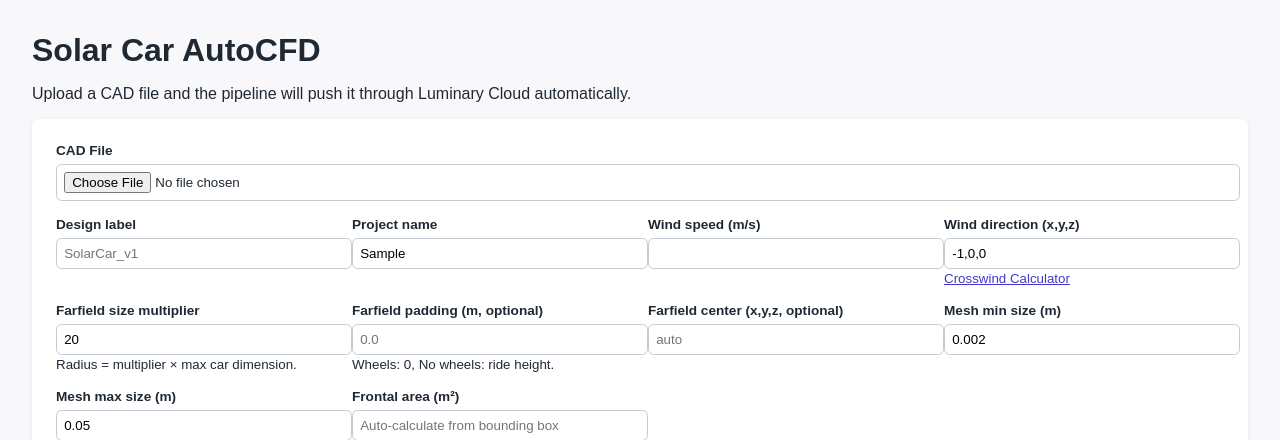
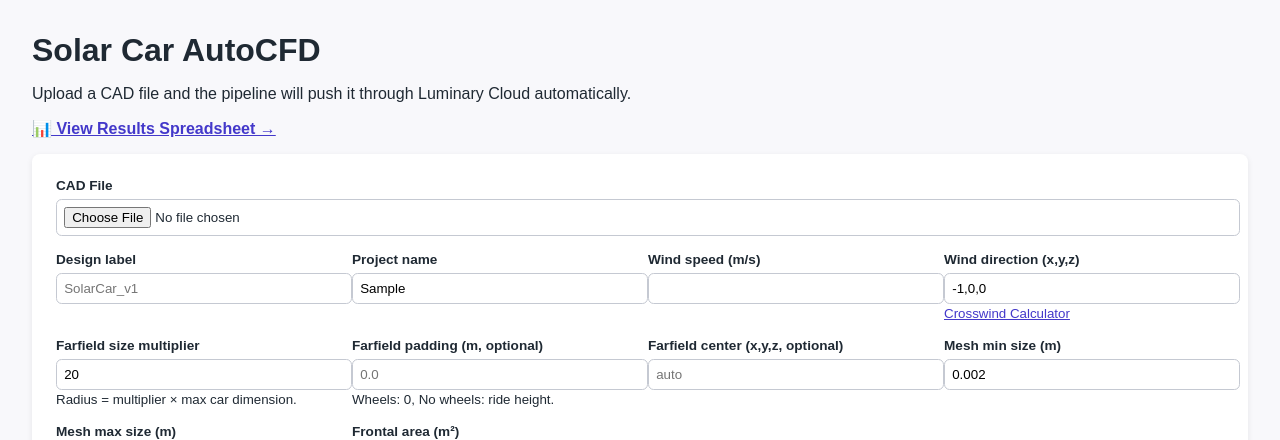
Before and after one commit to DoggoOP/SolarCarLuminaryAutoCFD, a Python web app: template app/templates/index.html in a window 1280 px wide. Shown: the top 440 px of the page. Run offline with Jinja, Linux system fonts and the light colour scheme; the template is opened without the code that fills it: most values are stand-ins (such as "Sample title", 1, 10 or a date in 2020).

Commit message:
add results url

```diff
--- a/app/templates/index.html
+++ b/app/templates/index.html
@@ -105,6 +105,13 @@
   <body>
     <h1>Solar Car AutoCFD</h1>
     <p>Upload a CAD file and the pipeline will push it through Luminary Cloud automatically.</p>
+    {% if sheets_url %}
+    <p style="margin-top: 0.5rem;">
+      <a href="{{ sheets_url }}" target="_blank" style="color:#4338ca; font-weight:600; font-size: 1rem;">
+        📊 View Results Spreadsheet →
+      </a>
+    </p>
+    {% endif %}
 
     <form id="upload-form" enctype="multipart/form-data">
       <div class="full">
@@ -230,6 +237,7 @@
       const form = document.getElementById("upload-form");
       const resultBox = document.getElementById("result");
       const jobsBox = document.getElementById("jobs");
+      const sheetsUrl = {{ sheets_url|tojson if sheets_url else 'null' }};
 
       let latestJobId = null;
 
@@ -317,7 +325,14 @@
                      </p>
                      <p style="font-size:0.85rem;color:#64748b;">
                        Simulation ID: ${job.result.simulation_id}
-                     </p>`
+                     </p>
+                     ${sheetsUrl ? `<p>
+                       <a href="${sheetsUrl}"
+                          target="_blank"
+                          style="color:#059669;font-weight:600;">
+                         📊 View in Results Spreadsheet →
+                       </a>
+                     </p>` : ''}`
                   : ""
               }
               ${
```
Also changed, not shown: app/main.py (+7 -0 lines).
